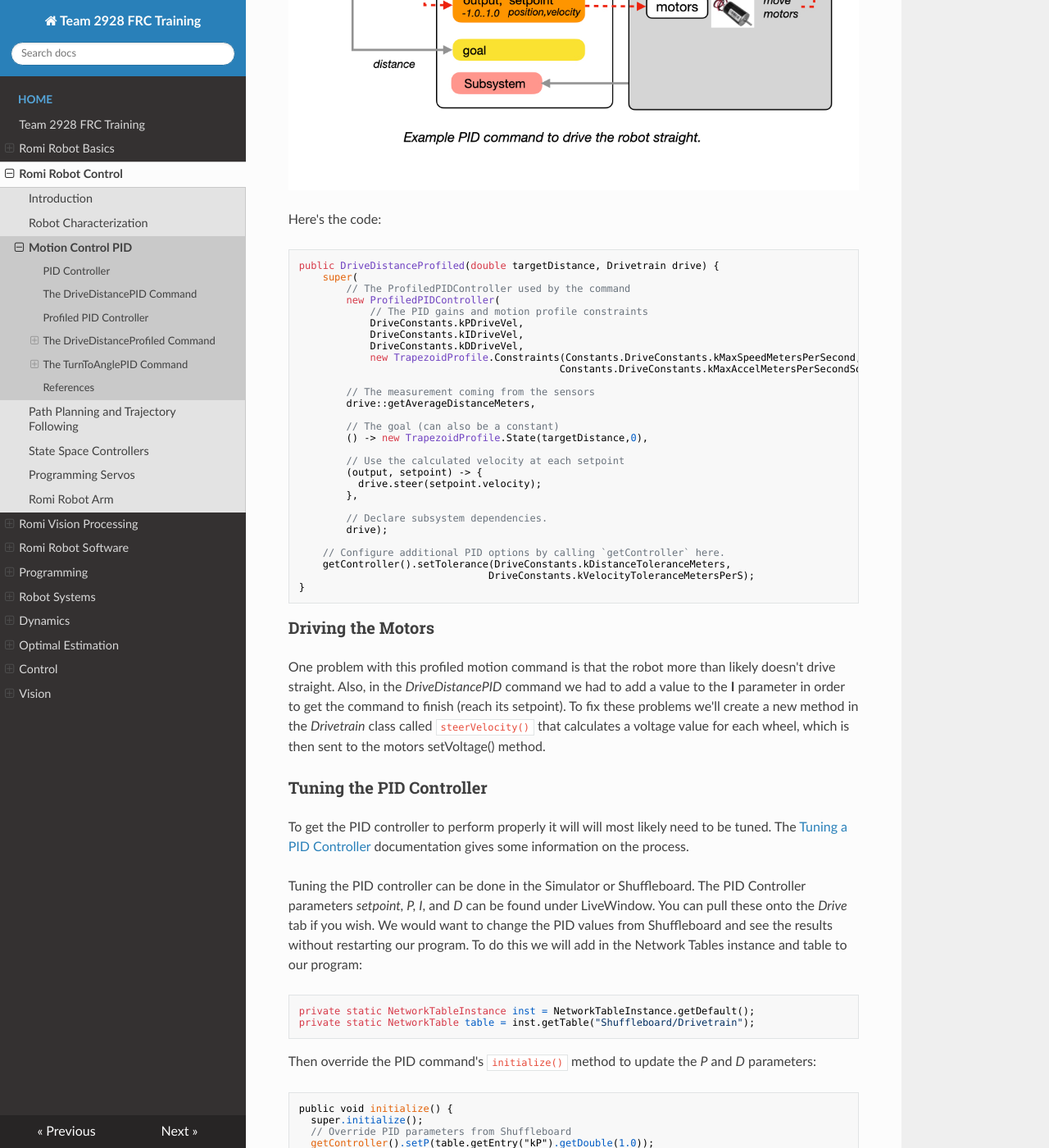
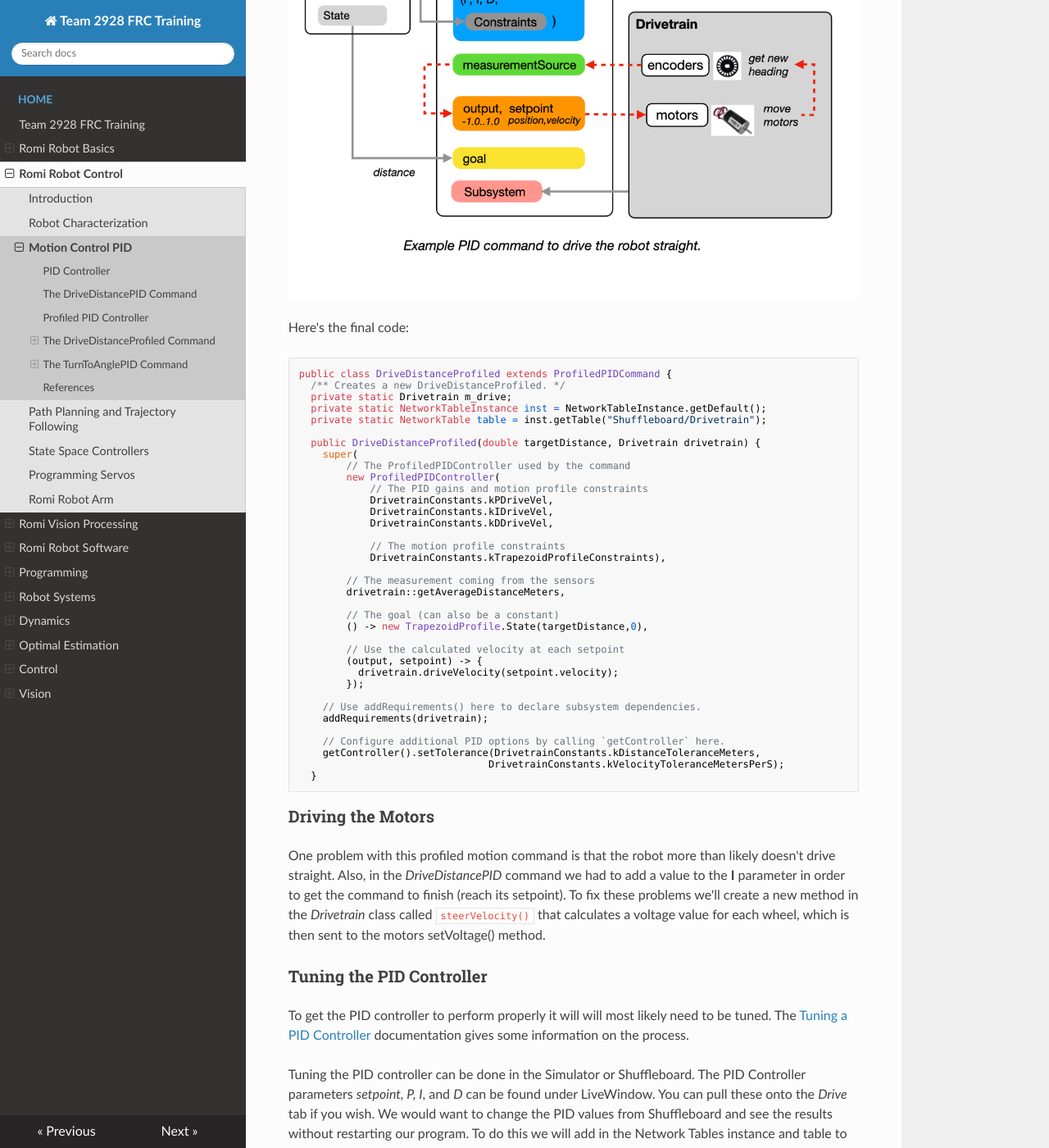
Before and after one commit to FRC-2928/FRC-Programmer-Training, an MkDocs documentation site: the page built from docs/Romi/Control/romiPID.md, in a window 1280 px wide and 1400 px high, scrolled down 5170 px. Shown: the whole window at 82% size. Built offline with MkDocs 1.6.1, drawn with Linux system fonts in a browser that asks for light colours; nearby versions of some CDN libraries; some of the changed text lies outside the part shown.

Commit message:
Added control modes

```diff
--- a/docs/Romi/Control/romiPID.md
+++ b/docs/Romi/Control/romiPID.md
@@ -74,43 +74,54 @@ A common FRC® controls solution is to pair a [Trapezoid Motion Profile](../../C
 ## The DriveDistanceProfiled Command
 With the *DriveDistancePID* command there's no way of avoiding the sudden accelerations and changes in velocity at the beginning of the move, which makes it difficult to tune the PID controller to arrive at the setpoint.  It would be better if we can move more smoothly to the setpoint by gradually accelerating and decelerating at the beginning and end of the movement. To facilitate this, WPILib includes its own *ProfiledPIDController* class. Let's see if we can improve upon the results of the *DriveDistancePID* command.
 
-Instead of using the *PIDController* class we'll use the *ProfiledPIDController* that we just looked at.  This class specifies P, I, and D values together with velocity and acceleration constraints.  These constraints to 0.5 and 0.05 respectively, which was obtained during *Robot Characterization*.
+Instead of using the *PIDController* class we'll use the *ProfiledPIDController* that we just looked at.  This class specifies **P, I**, and **D** values together with the *TrapezoidProfile.Constraints* that specify velocity and acceleration.  Set these constraints to 0.5 and 0.05 respectively, which was obtained during *Robot Characterization*.  The *TrapezoidProfile.Constraints* are a constant so can be put into the *Constants* file like so.
+
+    public static final TrapezoidProfile.Constraints kTrapezoidProfileConstraints =
+            new TrapezoidProfile.Constraints(DrivetrainConstants.kMaxSpeedMetersPerSecond,
+                                            DrivetrainConstants.kMaxAccelMetersPerSecondSquared);
 
 We'll again add the *Drivetrain* and *targetDistance* parameters to the constructor.  However, this time the targetDistance will be passed into the ProfiledPIDController as a *TrapezoidProfile.state*.  We'll use the encoders as the measurement source as we did in the last command.
 
 ![PID Command](../../images/Romi/Romi.048.jpeg)
 
-Here's the code:
+Here's the final code:
 
-    public DriveDistanceProfiled(double targetDistance, Drivetrain drive) {
+    public class DriveDistanceProfiled extends ProfiledPIDCommand {
+      /** Creates a new DriveDistanceProfiled. */
+      private static Drivetrain m_drive;
+      private static NetworkTableInstance inst = NetworkTableInstance.getDefault();
+      private static NetworkTable table = inst.getTable("Shuffleboard/Drivetrain");
+
+      public DriveDistanceProfiled(double targetDistance, Drivetrain drivetrain) {
         super(
             // The ProfiledPIDController used by the command
             new ProfiledPIDController(
                 // The PID gains and motion profile constraints
-                DriveConstants.kPDriveVel,
-                DriveConstants.kIDriveVel,
-                DriveConstants.kDDriveVel,
-                new TrapezoidProfile.Constraints(Constants.DriveConstants.kMaxSpeedMetersPerSecond,
-                                                Constants.DriveConstants.kMaxAccelMetersPerSecondSquared)),
+                DrivetrainConstants.kPDriveVel,
+                DrivetrainConstants.kIDriveVel,
+                DrivetrainConstants.kDDriveVel,
+
+                // The motion profile constraints
+                DrivetrainConstants.kTrapezoidProfileConstraints),
 
             // The measurement coming from the sensors
-            drive::getAverageDistanceMeters,
+            drivetrain::getAverageDistanceMeters,
 
             // The goal (can also be a constant)
             () -> new TrapezoidProfile.State(targetDistance,0),
 
             // Use the calculated velocity at each setpoint
             (output, setpoint) -> {
-              drive.steer(setpoint.velocity);
-            },
+              drivetrain.driveVelocity(setpoint.velocity);
+            });
 
-            // Declare subsystem dependencies.
-            drive);
+        // Use addRequirements() here to declare subsystem dependencies.
+        addRequirements(drivetrain);
 
         // Configure additional PID options by calling `getController` here.
-        getController().setTolerance(DriveConstants.kDistanceToleranceMeters,
-                                    DriveConstants.kVelocityToleranceMetersPerS);
-    }
+        getController().setTolerance(DrivetrainConstants.kDistanceToleranceMeters,
+                                    DrivetrainConstants.kVelocityToleranceMetersPerS);
+      }
 
 ### Driving the Motors
 One problem with this profiled motion command is that the robot more than likely doesn't drive straight.  Also, in the *DriveDistancePID* command we had to add a value to the **I** parameter in order to get the command to finish (reach its setpoint).  To fix these problems we'll create a new method in the *Drivetrain* class called `steerVelocity()` that calculates a voltage value for each wheel, which is then sent to the motors setVoltage() method.
```
Also changed, not shown: docs/Concepts/RobotSystem/actuators.md (+3 -0 lines), docs/images/Romi/Romi.055.jpeg, docs/images/Romi/Romi.065.jpeg, docs/images/Romi/Romi.066.jpeg (added), docs/images/Romi/Romi.067.jpeg (added), docs/images/Romi/Romi.068.jpeg (added).
